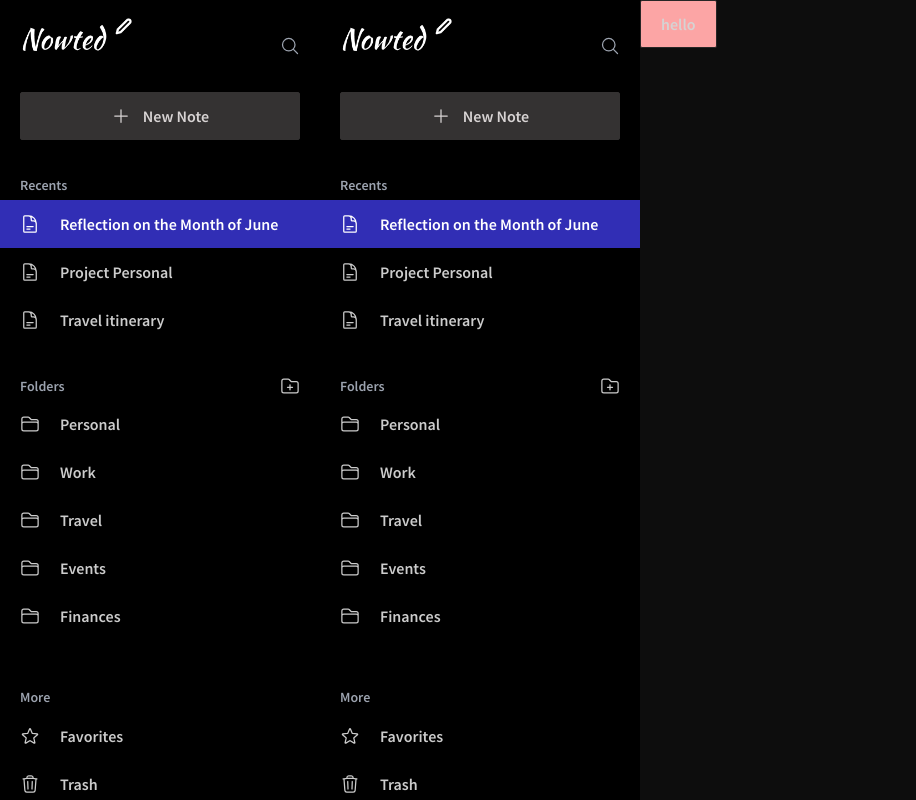
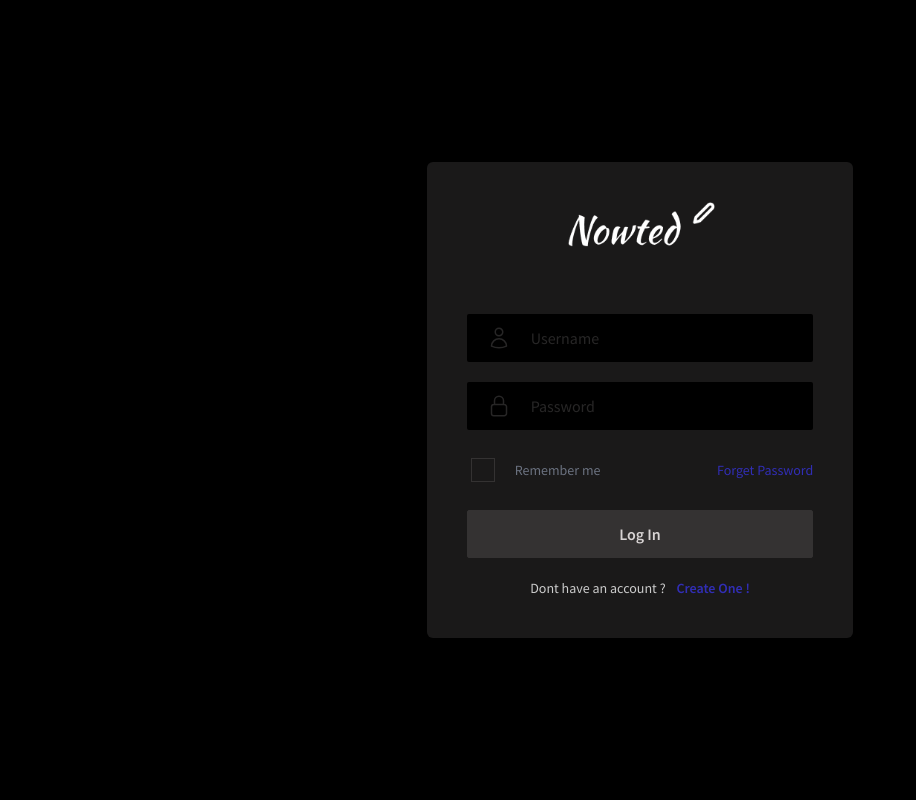
Before and after one commit to harithya/Nowted-App, a Next.js app: page / in a window 1280 px wide. Shown: the whole page, without its empty margins (0-916 px from the left). Built offline with nearby package versions, Linux system fonts and the light colour scheme.

Commit message:
menambahkan halaman login

```diff
--- a/pages/_app.tsx
+++ b/pages/_app.tsx
@@ -1,11 +1,20 @@
+import type { ReactElement, ReactNode } from "react";
+import type { NextPage } from "next";
+import type { AppProps } from "next/app";
+import "@/styles/globals.css";
 import MainLayout from "@/components/Layout/MainLayout";
-import "@/styles/globals.css";
-import type { AppProps } from "next/app";
 
-export default function App({ Component, pageProps }: AppProps) {
-  return (
-    <MainLayout>
-      <Component {...pageProps} />
-    </MainLayout>
-  );
+export type NextPageWithLayout<P = {}, IP = P> = NextPage<P, IP> & {
+  getLayout?: (page: ReactElement) => ReactNode;
+};
+
+type AppPropsWithLayout = AppProps & {
+  Component: NextPageWithLayout;
+};
+
+export default function MyApp({ Component, pageProps }: AppPropsWithLayout) {
+  const getLayout =
+    Component.getLayout ?? ((page) => <MainLayout>{page}</MainLayout>);
+
+  return getLayout(<Component {...pageProps} />);
 }
--- a/pages/index.tsx
+++ b/pages/index.tsx
@@ -1,17 +1,62 @@
 import MainLayout from "@/components/Layout/MainLayout";
-import React from "react";
+import { LockClosedIcon, UserIcon } from "@heroicons/react/24/outline";
+import Image from "next/image";
+import React, { ReactElement } from "react";
 
 const Login = () => {
   return (
-    <MainLayout>
-      <label
-        htmlFor="my-drawer-2"
-        className="py-3 px-5 bg-red-300 btn drawer-button"
-      >
-        Hello
-      </label>
-    </MainLayout>
+    <div className="h-screen w-screen px-10 lg:px-0 bg-black flex justify-center items-center">
+      <div className="lg:w-4/12 w-full p-10 space-y-14   rounded-md shadow-lg bg-base-300 flex flex-col items-center ">
+        <Image
+          src={"/img/logo.png"}
+          height={150}
+          width={150}
+          alt="Logo App"
+          className="object-contain"
+        />
+
+        <form className="w-full space-y-5">
+          <div className="relative flex">
+            <UserIcon className="h-6 w-6 absolute bottom-3 left-5 text-neutral" />
+            <input
+              className="input input-bordered w-full pl-16"
+              placeholder="Username"
+            />
+          </div>
+          <div className="relative flex">
+            <LockClosedIcon className="h-6 w-6 absolute bottom-3 left-5 text-neutral" />
+            <input
+              className="input input-bordered w-full pl-16"
+              placeholder="Password"
+            />
+          </div>
+          <div className="flex justify-between items-center py-0">
+            <div className="form-control">
+              <label className="label cursor-pointer justify-start space-x-5">
+                <input type="checkbox" className="checkbox checkbox-primary" />
+                <span className="text-sm text-gray-500">Remember me</span>
+              </label>
+            </div>
+            <a href="#" className="text-sm text-info">
+              Forget Password
+            </a>
+          </div>
+
+          <button className="btn btn-primary capitalize w-full">Log In</button>
+          <div className="flex justify-center items-center">
+            <label className="text-sm">
+              Dont have an account ?{" "}
+              <a href="#" className="ml-2 font-semibold text-info">
+                Create One !
+              </a>
+            </label>
+          </div>
+        </form>
+      </div>
+    </div>
   );
 };
 
+Login.getLayout = (page: ReactElement) => <div>{page}</div>;
+
 export default Login;
--- a/styles/globals.css
+++ b/styles/globals.css
@@ -83,4 +83,8 @@ body {
   .select-dropdown option {
     @apply bg-base-200 p-5;
   }
+
+  .input {
+    @apply focus:outline-none border-none rounded-sm placeholder:text-neutral;
+  }
 }
```
